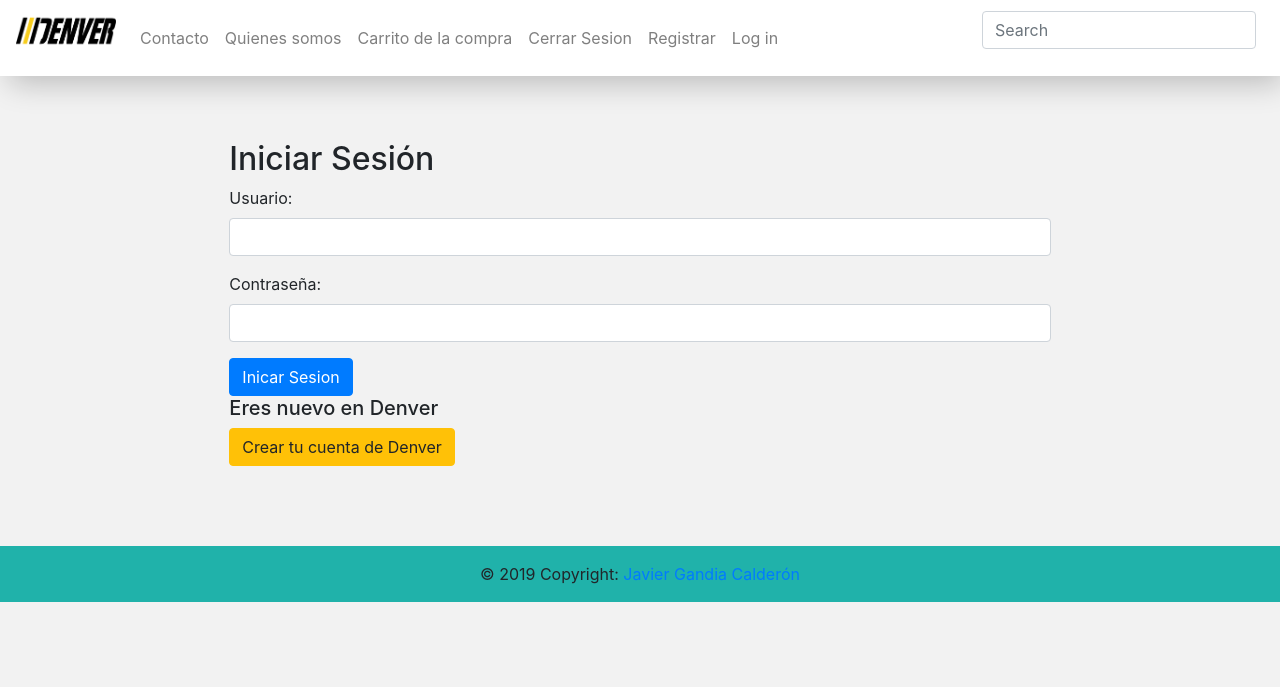
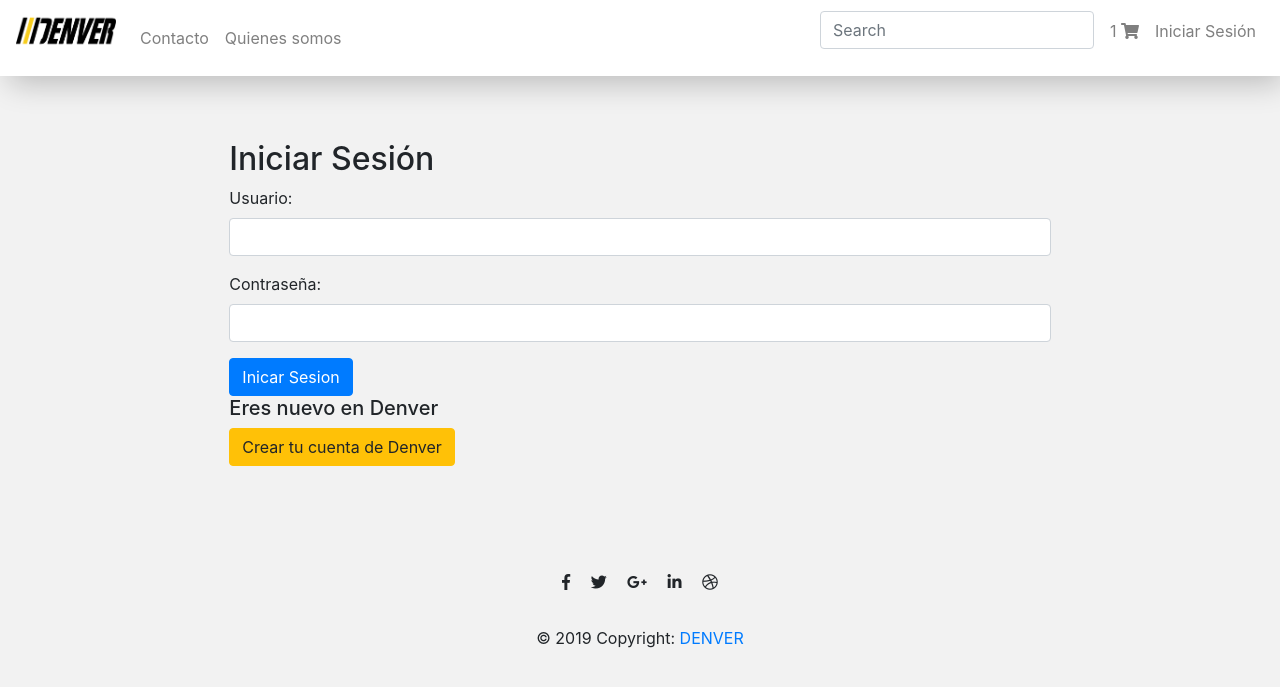
Before and after one commit to javigandia99/Denver_PHP_AJAX_JS, a PHP site: page /inicio.php in a window 1280 px wide. Shown: the top 687 px of the page. Run offline with PHP 8.4, Linux system fonts and the light colour scheme.

Commit message:
Auto stash before merge of "master" and "TiendaOnlinePHP_AJAX_JS/master"

```diff
--- a/abajo.php
+++ b/abajo.php
@@ -1,11 +1,54 @@
-<footer class="page-footer font-small unique-color-light" style="background-color:lightseagreen;">
-	<div class="footer-copyright text-center py-3" id="copyright">© 2019 Copyright:
-		<a href="index.php"> Javier Gandia Calderón</a>
+<!-- Footer -->
+<footer class="page-footer font-small special-color-dark pt-4">
+
+	<!-- Footer Elements -->
+	<div class="container">
+
+		<!-- Social buttons -->
+		<ul class="list-unstyled list-inline text-center">
+			<li class="list-inline-item">
+				<a class="btn-floating btn-fb mx-1">
+					<i class="fab fa-facebook-f"> </i>
+				</a>
+			</li>
+			<li class="list-inline-item">
+				<a class="btn-floating btn-tw mx-1">
+					<i class="fab fa-twitter"> </i>
+				</a>
+			</li>
+			<li class="list-inline-item">
+				<a class="btn-floating btn-gplus mx-1">
+					<i class="fab fa-google-plus-g"> </i>
+				</a>
+			</li>
+			<li class="list-inline-item">
+				<a class="btn-floating btn-li mx-1">
+					<i class="fab fa-linkedin-in"> </i>
+				</a>
+			</li>
+			<li class="list-inline-item">
+				<a class="btn-floating btn-dribbble mx-1">
+					<i class="fab fa-dribbble"> </i>
+				</a>
+			</li>
+		</ul>
+		<!-- Social buttons -->
+
 	</div>
+	<!-- Footer Elements -->
+
+	<!-- Copyright -->
+	<div class="footer-copyright text-center py-3">© 2019 Copyright:
+		<a href="#inicio">DENVER</a>
+	</div>
+	<!-- Copyright -->
+
 </footer>
 <script>
 	// cuando baja la pagina 250px aparece el boton
-		window.onscroll = function() {scrollFunction()};
+	window.onscroll = function() {
+		scrollFunction()
+	};
 
 	function scrollFunction() {
 		if (document.body.scrollTop > 250 || document.documentElement.scrollTop > 250) {
@@ -22,7 +65,7 @@
 	}
 </script>
 <script src="bootstrap/js/jquery-3.3.1.slim.min.js"></script>
-<script src="bootstrap/js/popper.min.js" ></script>
+<script src="bootstrap/js/popper.min.js"></script>
 <script src="bootstrap/js/bootstrap.min.js"></script>
 
 </body>
--- a/arriba.php
+++ b/arriba.php
@@ -22,23 +22,16 @@ session_start();
 
 <body>
   <header>
-    <!--Navbar-->
+    <!--Navbar -->
     <nav class="navbar navbar-expand-lg navbar-light primary-color">
-
-      <!-- Navbar brand -->
       <a class="navbar-brand" href="index.php">
         <div class="logo"></div>
       </a>
-
-      <!-- Collapse button -->
       <button class="navbar-toggler" type="button" data-toggle="collapse" data-target="#basicExampleNav" aria-controls="basicExampleNav" aria-expanded="false" aria-label="Toggle navigation">
         <span class="navbar-toggler-icon"></span>
       </button>
 
-      <!-- Collapsible content -->
-      <div class="collapse navbar-collapse" id="basicExampleNav">
-
-        <!-- Links -->
+      <div class="collapse navbar-collapse">
         <ul class="navbar-nav mr-auto">
           <li class="nav-item">
             <a class="nav-link" href="contacto.php">Contacto</a>
@@ -46,33 +39,41 @@ session_start();
           <li class="nav-item">
             <a class="nav-link" href="quienesSomos.php">Quienes somos</a>
           </li>
+
+        </ul>
+        <ul class="navbar-nav ml-auto nav-flex-icons">
+          <form class="form-inline">
+            <div class="md-form my-0">
+              <input class="form-control mr-sm-2" type="text" placeholder="Search" aria-label="Search">
+            </div>
+          </form>
           <li class="nav-item">
-            <a class="nav-link" href="vercarrito.php">Carrito de la compra</a>
-          </li>
-          <li class="nav-item">
-            <a class="nav-link" href="cerrar.php">Cerrar Sesion</a>
+            <a href="vercarrito.php" class="nav-link waves-effect waves-light">1
+              <i class="fas fa-shopping-cart"></i>
+            </a>
           </li>
           <?php
           if (!isset($_SESSION['user'])) {
             echo   '<li class="nav-item">
-              <a class="nav-link" href="registro.php">Registrar</a>
-          </li>
-          <li class="nav-item">
-                <a class="nav-link" href="inicio.php">Log in</a>
+                      <a class="nav-link" href="inicio.php">Iniciar Sesión</a>
+                    </li>';
+          }
+          ?>
+          <?php
+          if (isset($_SESSION['user'])) {
+            echo  '<li class="nav-item dropdown">
+            <a class="nav-link dropdown-toggle" id="navbarDropdownMenuLink-4" data-toggle="dropdown" aria-haspopup="true" aria-expanded="false">
+              <i class="fas fa-user"></i> Perfil </a>
+            <div class="dropdown-menu dropdown-menu-right dropdown-info" aria-labelledby="navbarDropdownMenuLink-4">
+              <a class="dropdown-item" href="#">Mi Historial de compra</a>
+              <a class="dropdown-item" href="cerrar.php"> Cerrar Sesión</a>
+            </div>
             </li>';
           }
           ?>
         </ul>
-        <!-- Links -->
-
-        <form class="form-inline">
-          <div class="md-form my-0">
-            <input class="form-control mr-sm-2" type="text" placeholder="Search" aria-label="Search">
-          </div>
-        </form>
       </div>
-      <!-- Collapsible content -->
-
     </nav>
+    <!--/.Navbar -->
     <!--/.Navbar-->
   </header>
--- a/conexion.php
+++ b/conexion.php
@@ -2,12 +2,12 @@
     //CONEXION A BASE DE DATOS
     $servername = "localhost";
     $userdb = "root";
-    $passworddb = "";
+    $passwordb = "";
     $dbname = "bd_denver";
     $conn = new mysqli(
         $servername,
         $userdb,
-        $passworddb,
+        $passwordb,
         $dbname
     );
     // Check connection
--- a/inicio.php
+++ b/inicio.php
@@ -30,7 +30,6 @@ if (isset($_SESSION["user"])) {
                 </form>
             </div>
             <div class="col-12 col-md-12 col-lg-8 col-xl-8 p-3 offset-lg-2 offset-xl-2">
-
                 <?php
 
                 include 'errores.php';
```
Also changed, not shown: contacto.php (+24 -17 lines). Lines whose indentation alone changed are shown as unchanged.
